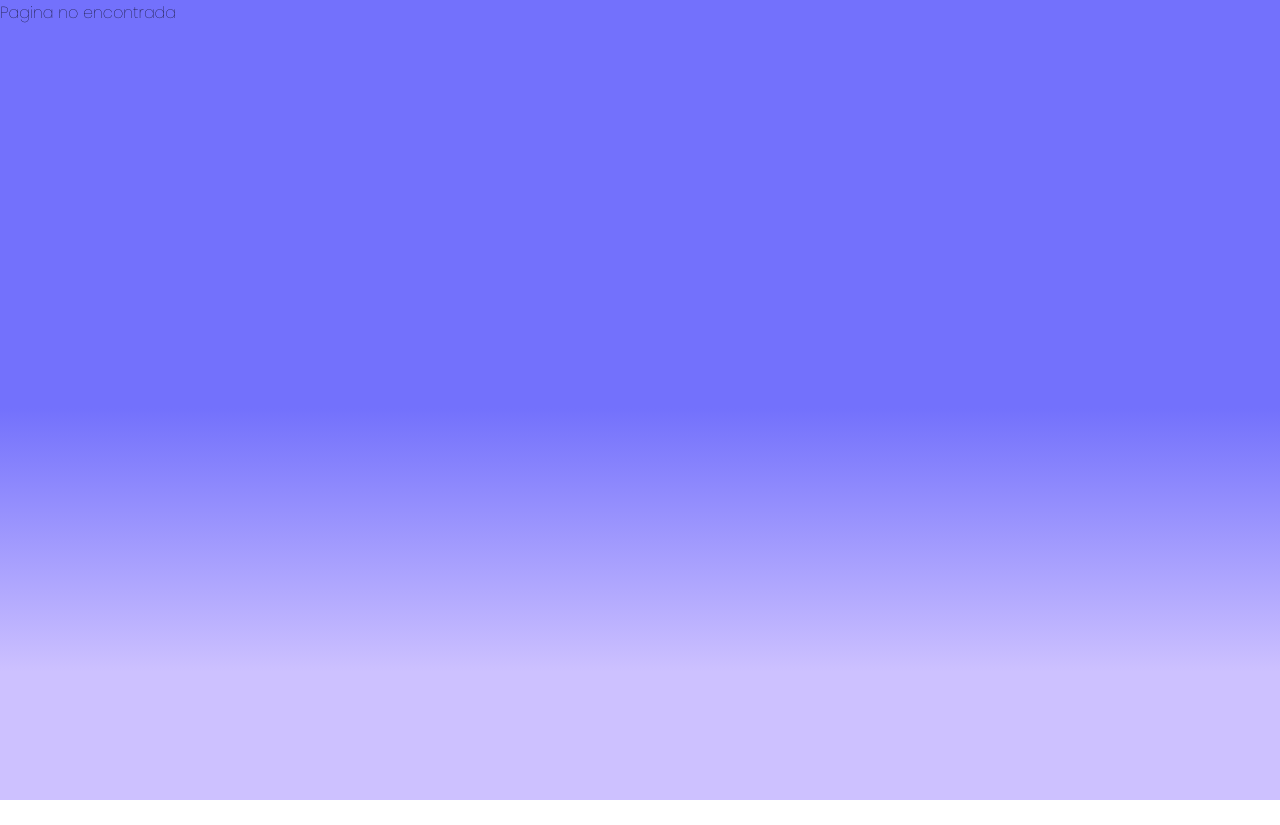
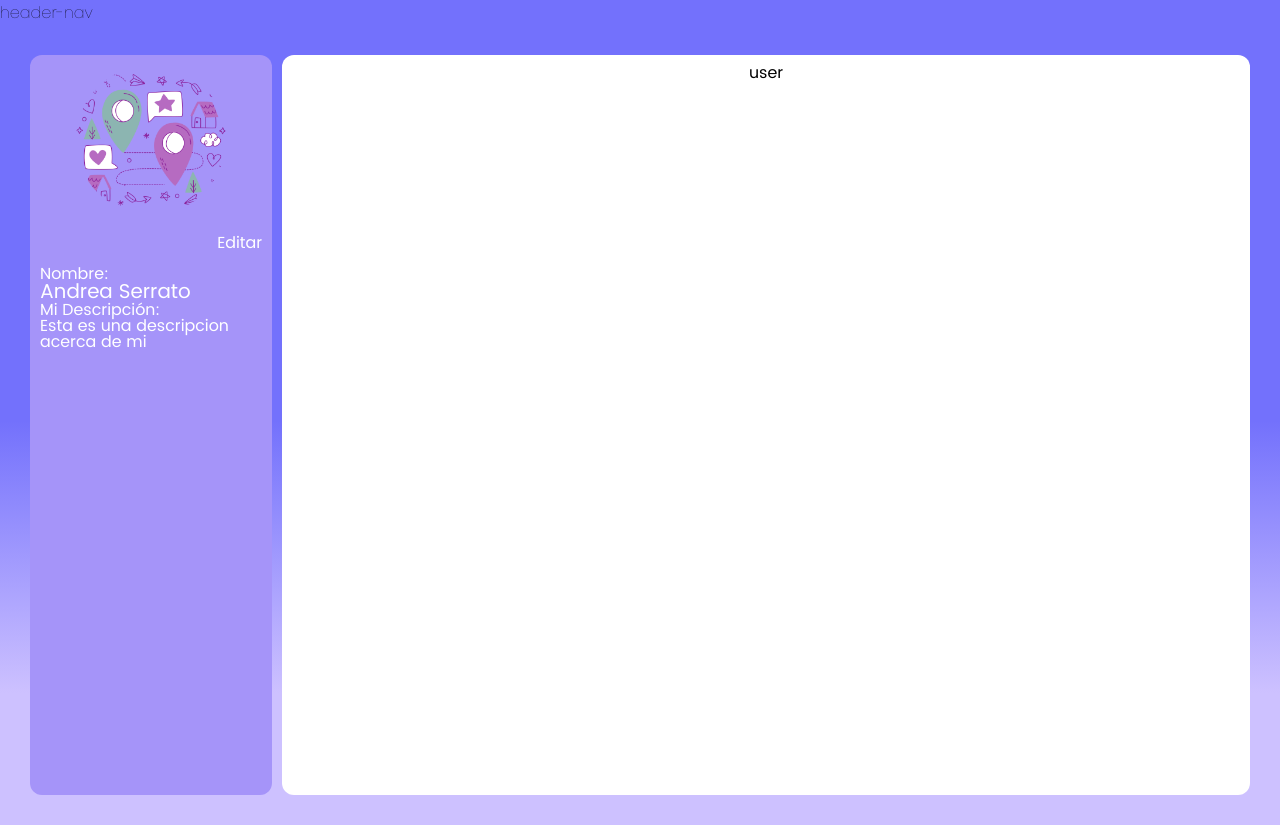
Before and after one commit to devsAroundWorld/my-daily-discoveries, a Vue app: page /profile in a window 1280 px wide. Before the commit the page ends 800 px from the top, so only its background shows below. Built offline with nearby package versions, Linux system fonts and the light colour scheme; what @formkit/vue, vue3-lottie would draw is missing.

Commit message:
set initial containers

```diff
--- /dev/null
+++ b/src/assets/styles/05-objects/profile.css
@@ -0,0 +1,55 @@
+.profile-container {
+  display: flex;
+  width: 100%;
+  height: 100vh;
+  padding: 30px;
+  font-size: 16px;
+  font-weight: normal;
+}
+
+.container {
+  border-radius: 12px;
+  display: flex;
+  flex-direction: column;
+  align-items: center;
+  padding: 10px;
+}
+
+.user-info-container {
+  background-color: var(--gentle-purple);
+  margin-right: 10px;
+  width: 20%;
+  color: white;
+
+  .user-picture {
+    display: inline-block;
+    vertical-align: middle;
+    width: 150px;
+    height: 150px;
+    overflow: hidden;
+
+    & img {
+      max-width: 100%;
+      border-radius: 50%
+    }
+  }
+
+  .user-info {
+    display: flex;
+    flex-direction: column;
+    text-align: left;
+    width: 100%;
+    margin-top: 20px;
+
+    .user-name {
+      font-size: 20px;
+    }
+  }
+}
+
+
+
+.user-feed-container {
+  background-color: var(--white);
+  width: 80%;
+}
--- a/src/router/index.ts
+++ b/src/router/index.ts
@@ -32,6 +32,11 @@ const routes = [
     beforeEnter: requireAuth
   },
   {
+    path: '/profile',
+    name: 'profile',
+    component: () => import('../views/ProfileView.vue')
+  },
+  {
     path: '/:pathMatch(.*)*',
     name: 'NotFound',
     component: import('../views/NotFoundView.vue'),
--- /dev/null
+++ b/src/views/ProfileView.vue
@@ -0,0 +1,35 @@
+<script setup lang="ts">
+  import { faUserSecret } from '@fortawesome/free-solid-svg-icons'
+</script>
+
+<template>
+  <div class="header-nav">
+    header-nav
+  </div>
+  <div class="profile-container">
+    <div class="container user-info-container">
+      <div class="user-picture">
+        <picture>
+          <source>
+          <img src="@/assets/img/location.png">
+        </picture>
+      </div>
+      <div class="user-info">
+        <span style="text-align: end; margin-bottom: 15px;">Editar</span>
+        <label>Nombre:</label>
+        <span class="user-name">Andrea Serrato</span>
+        <label>Mi Descripción:</label>
+        <p>
+          Esta es una descripcion acerca de mi
+        </p>
+      </div>
+    </div>
+    <div class="container user-feed-container">
+      <p>user</p>
+    </div>
+  </div>
+</template>
+
+<style scoped>
+@import '@/assets/styles/05-objects/profile.css'
+</style>
```
